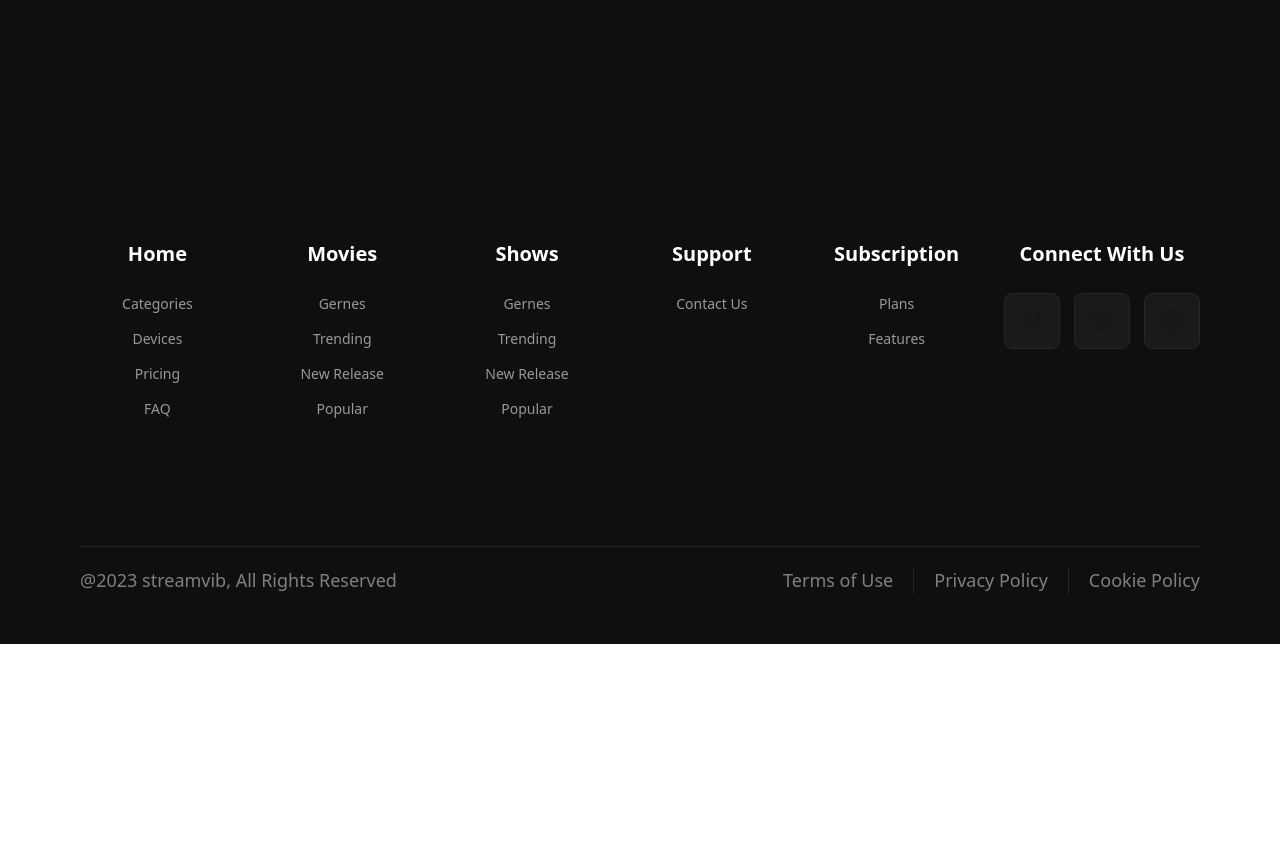
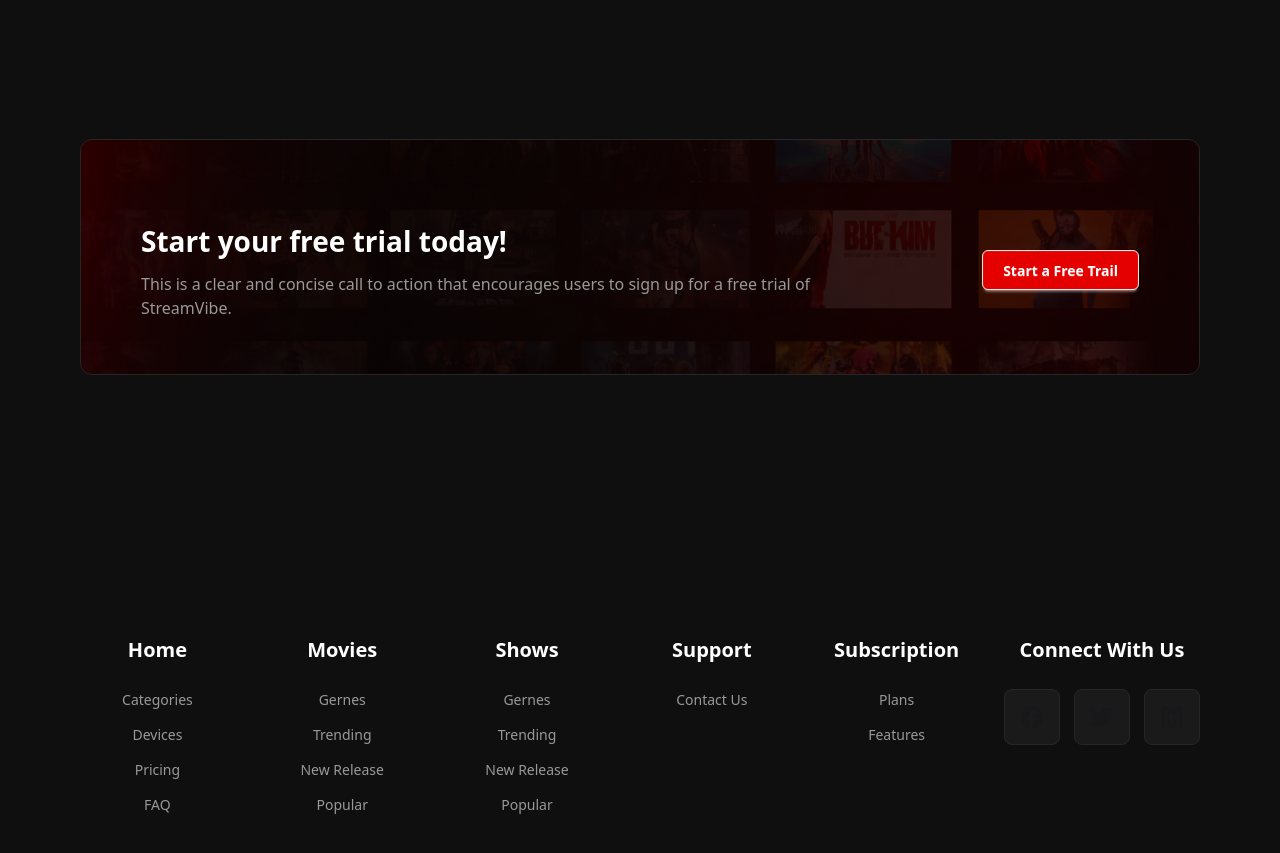
Before and after one commit to Mohammed-Rafat76/Bta3-Aflam, a React (Vite) app: page / in a window 1280 px wide. Shown: the part 3840-4693 px from the top of the page. Before the commit the page ends 4484 px from the top, so only its background shows below. Built offline with nearby package versions, Linux system fonts and the light colour scheme.

Commit message:
doing start free trial section and home page as ui

```diff
--- /dev/null
+++ b/src/Components/StartFreeTrial.jsx
@@ -0,0 +1,27 @@
+import backGround from "../assets/imges.png";
+export default function StartFreeTrial() {
+  return (
+    <div>
+      <div className="h-86 lg:h-59 relative bg-cover bg-center overflow-hidden rounded-xl border lg:py-20 py-12.5 lg:px-15 px-7.5  bg-[#0F0F0F] border-[#262626] "  style={{ backgroundImage: `url(${backGround})` }}>
+         <div className="absolute inset-0 bg-black/50"></div>
+        <div className="relative  z-10 flex flex-col lg:flex-row items-center lg:justify-between justify-center lg:gap-25 gap-12.5">
+            <div className="text-center lg:text-start flex flex-col gap-2.5 lg:items-start items-center justify-center">
+          <h1 className=" font-bold text-[28px] text-[#FFFFFF] ">
+            Start your free trial today!
+          </h1>
+          <p className="font-normal text-[16px] text-[#999999] ">
+            This is a clear and concise call to action that encourages users to
+            sign up for a free trial of StreamVibe.
+          </p>
+        </div>
+        <button
+          className="text-white
+         transition ease-in-out delay-100 hover:scale-115 duration-200  focus:bg-transparent cursor-pointer btn rounded-md border px-5 py-3.5 bg-[#E50000] "
+        >
+          Start a Free Trail
+        </button>
+        </div>
+      </div>
+    </div>
+  );
+}
--- a/src/Pages/Home.jsx
+++ b/src/Pages/Home.jsx
@@ -3,6 +3,7 @@ import Devices from "../Components/Devices";
 import Explore from "../Components/Explore";
 import Frequently from "../Components/Frequently";
 import Hero from "../Components/Hero";
+import StartFreeTrial from "../Components/StartFreeTrial";
 export default function Home() {
   return (
     <div className="bg-[#0F0F0F]">
@@ -19,6 +20,9 @@ export default function Home() {
       <div className="md:px-20 px-4 pb-40">
       <Choose/>
       </div>
+      <div className="md:px-20 px-4 pb-40">
+      <StartFreeTrial/>
+      </div>
     </div>
   );
 }
```
Also changed, not shown: src/assets/imges.png (added).
